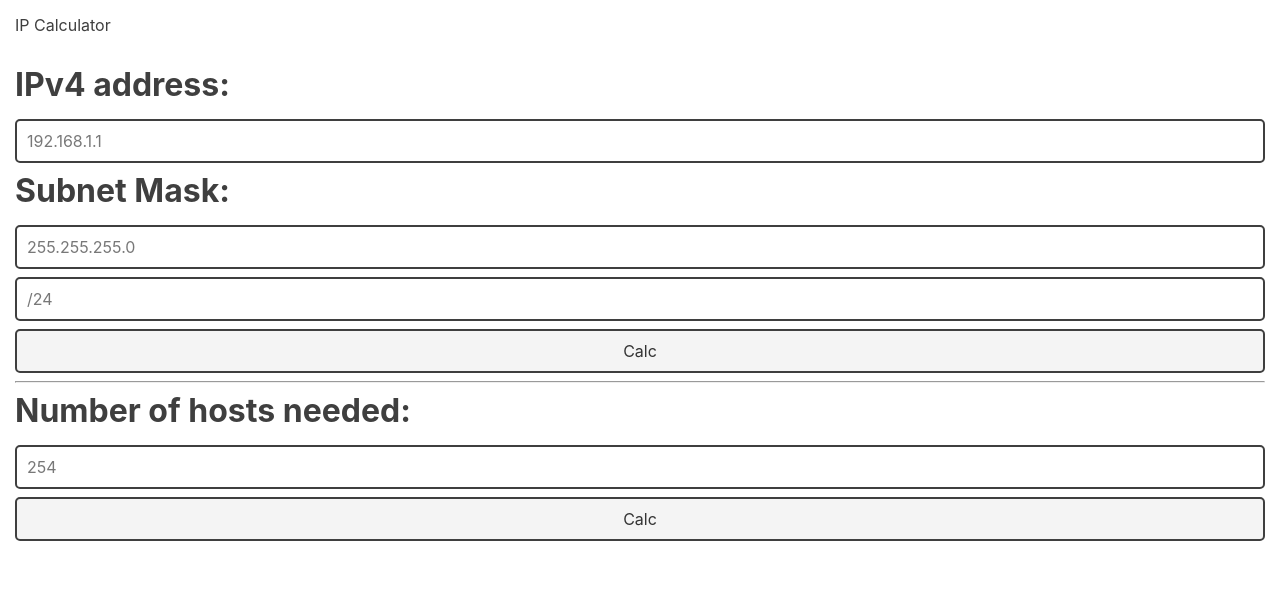
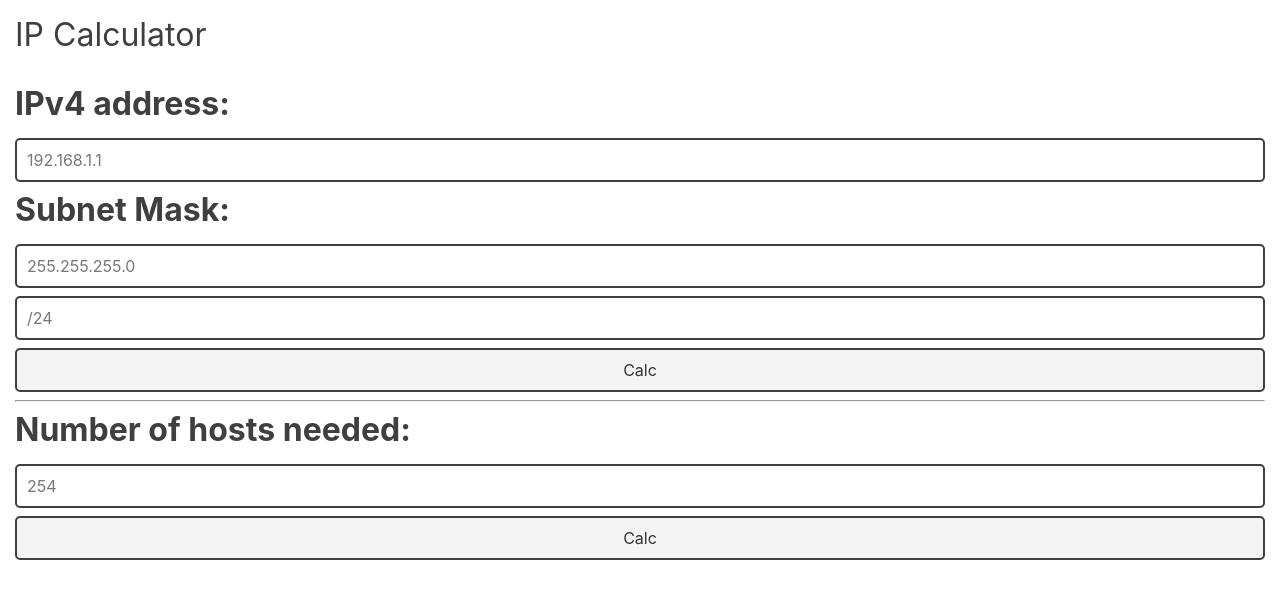
Before and after one commit to alex-sandri/ip-calc, a Svelte app: page / in a window 1280 px wide. Shown: the top 598 px of the page. Built offline with nearby package versions, Linux system fonts and the light colour scheme.

Commit message:
Update header style

```diff
--- a/src/App.svelte
+++ b/src/App.svelte
@@ -117,7 +117,6 @@
 	button:focus,
 	input:focus
 	{
-		outline: none;
 		box-shadow: 0 0 0 calc(var(--border-width) * 2) var(--secondary-color);
 	}
 
@@ -168,6 +167,11 @@
 		box-sizing: border-box;
 	}
 
+	:global(*:focus)
+	{
+		outline: none;
+	}
+
 	@media (prefers-color-scheme: light)
 	{
 		:global(:root)
--- a/src/Header.svelte
+++ b/src/Header.svelte
@@ -11,5 +11,17 @@
     a
     {
         color: var(--secondary-color);
+        border-radius: var(--border-radius);
+        font-size: xx-large;
+    }
+
+    a:hover
+    {
+        text-decoration: none;
+    }
+
+    a:focus
+    {
+        box-shadow: 0 0 0 var(--border-width) var(--secondary-color);
     }
 </style>
```
